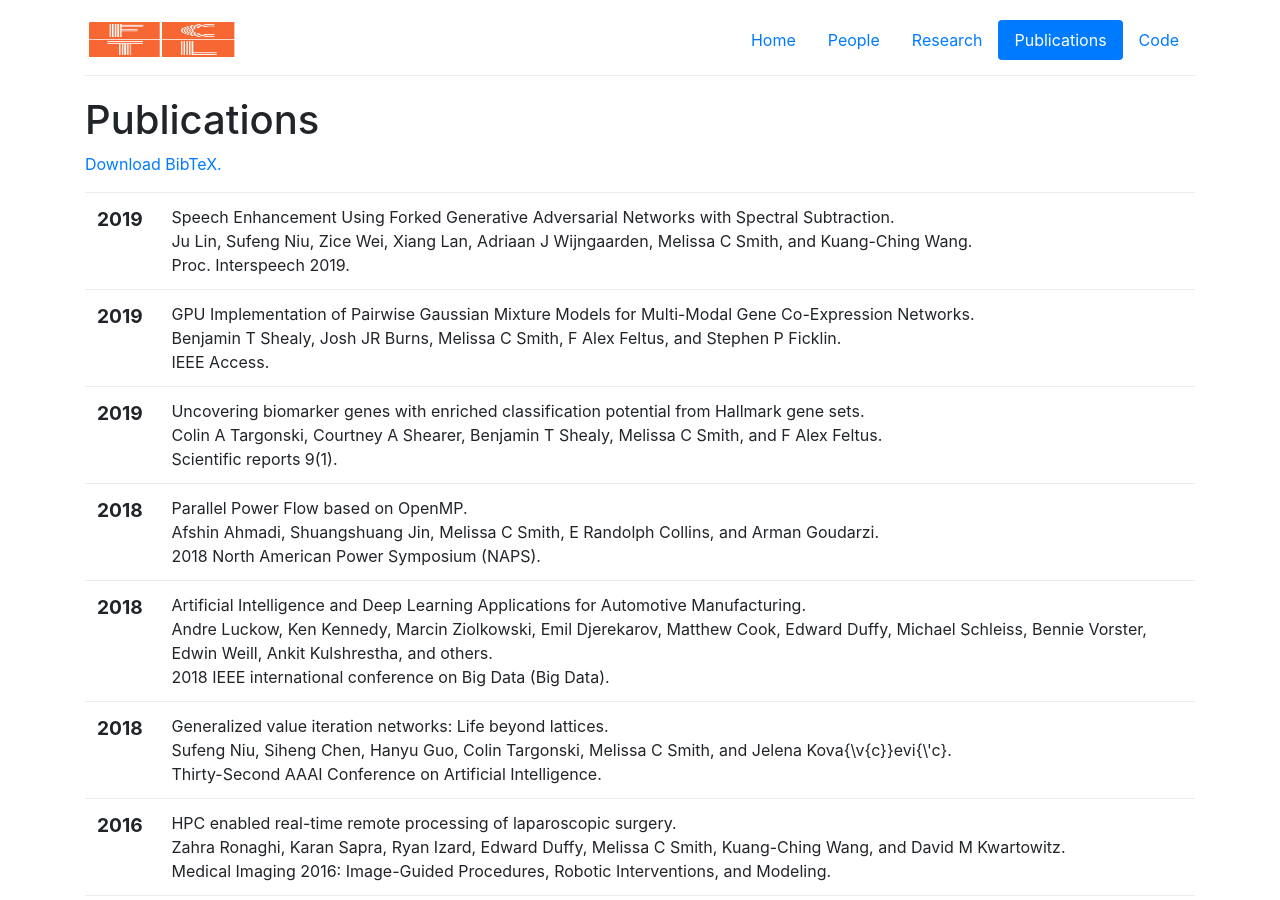
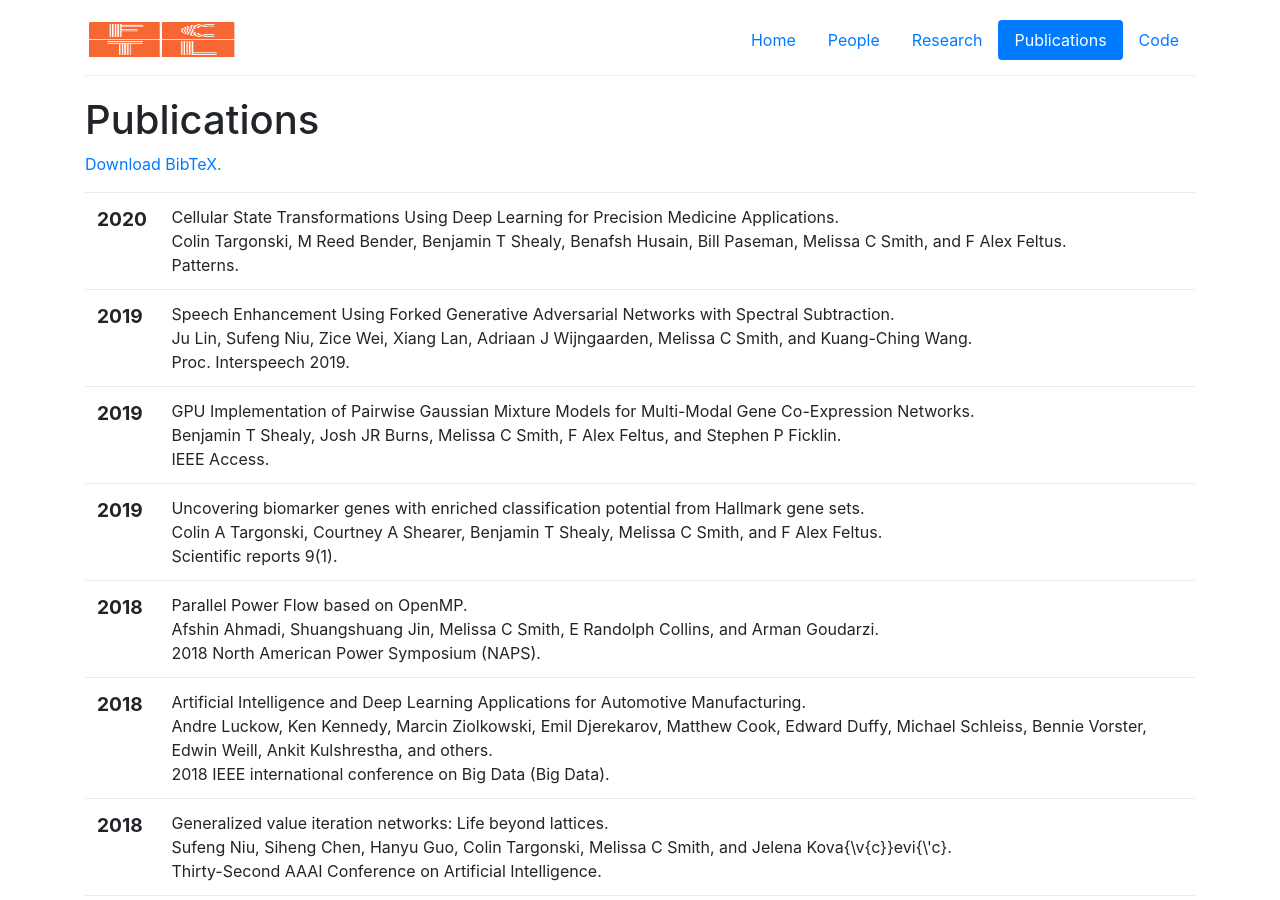
Before and after one commit to CUFCTL/cufctl.github.io, a Jekyll site: the page built from publications.html, in a window 1280 px wide and 900 px high. Built offline with Jekyll 4.4.1, drawn with Linux system fonts in a browser that asks for light colours.

Commit message:
Updated publications

```diff
--- a/_includes/pubs.html
+++ b/_includes/pubs.html
@@ -1,5 +1,24 @@
 <table class="table">
 <tbody>
+	<tr>
+		<td>
+			<span class="date">
+				<big><strong>2020</strong></big><br />
+			</span>
+		</td>
+		<td class="publication">
+			<span class="pubtitle">
+				Cellular State Transformations Using Deep Learning for Precision Medicine Applications.
+			</span><br />
+			<span class="authors">
+				Colin Targonski, M Reed Bender, Benjamin T Shealy, Benafsh Husain, Bill Paseman, Melissa C Smith, and F Alex Feltus.
+			</span><br />
+			<span class="venuetype"></span><span class="venue">Patterns</span>.
+			<br />
+			<span class="links">
+			</span>
+		</td>
+	</tr>
 	<tr>
 		<td>
 			<span class="date">
```
Also changed, not shown: bib/pubs.bib (+9 -0 lines).
